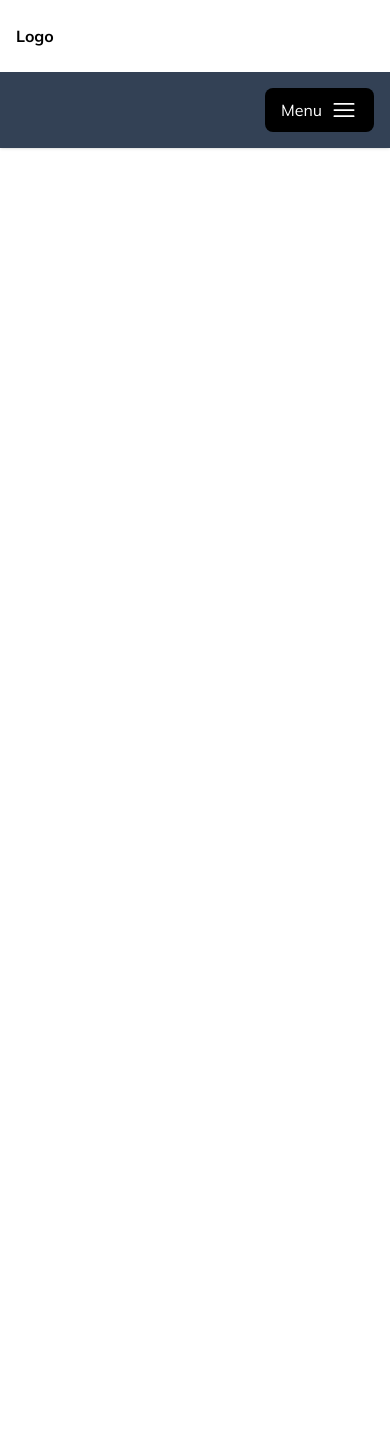
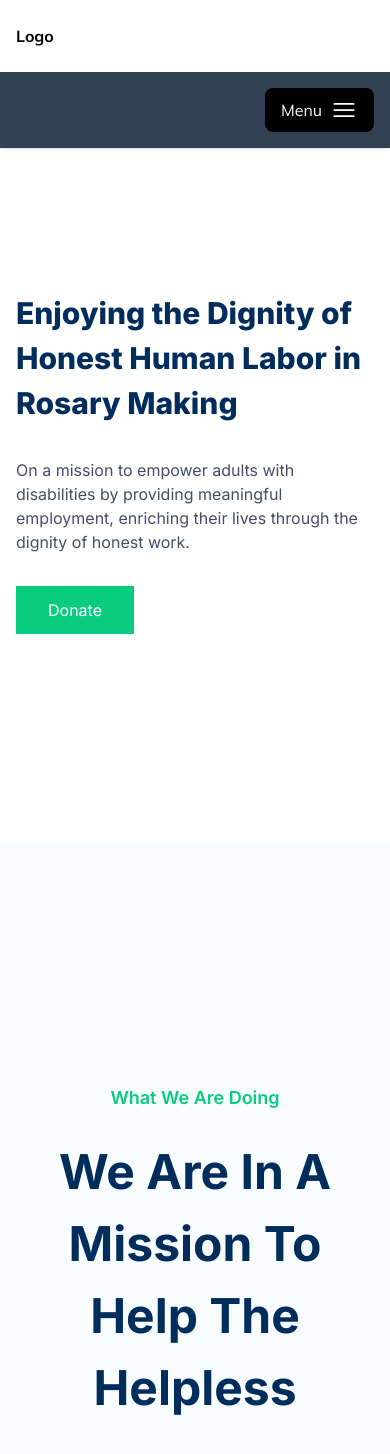
Before and after one commit to Wills-dev/rosarymakersoa, a Next.js app: page / in a window 390 px wide. Shown: the top 1454 px of the page. Before the commit the page ends 844 px from the top, so only its background shows below. Built offline with nearby package versions, Linux system fonts and the light colour scheme.

Commit message:
update: nav bar

```diff
--- a/app/page.js
+++ b/app/page.js
@@ -1,9 +1,13 @@
+import AboutUs from "@/components/AboutUs";
+import HeroSection from "@/components/HeroSection";
 import Navbar from "@/components/Navbar";
 
 export default function Home() {
   return (
     <main className="min-h-screen relative">
       <Navbar />
+      <HeroSection />
+      <AboutUs />
     </main>
   );
 }
--- /dev/null
+++ b/components/AboutUs.jsx
@@ -0,0 +1,22 @@
+const AboutUs = () => {
+  return (
+    <section className="h-screen w-full bg-[#f8fcff]">
+      <div className="container mx-auto p-4 h-full w-full">
+        <div className="flex justify-center items-center min-h-full">
+          <div className="">
+            <h6 className="font-semibold text-primary-color capitalize text-lg text-center">
+              What we are doing
+            </h6>
+            <h2 className="text-5xl py-6 text-[#002d5b] font-bold max-w-xl text-center leading-normal">
+              We Are In A Mission To Help The Helpless
+            </h2>
+
+            <div className="flex "></div>
+          </div>
+        </div>
+      </div>
+    </section>
+  );
+};
+
+export default AboutUs;
--- /dev/null
+++ b/components/DonateButton.jsx
@@ -0,0 +1,12 @@
+const DonateButton = () => {
+  return (
+    <>
+      {" "}
+      <button className="bg-primary-color py-3 px-8 text-white hover:bg-green-600  transition-all duration-300 max-w-fit">
+        Donate
+      </button>
+    </>
+  );
+};
+
+export default DonateButton;
--- /dev/null
+++ b/components/HeroSection.jsx
@@ -0,0 +1,23 @@
+import React from "react";
+import DonateButton from "./DonateButton";
+
+const HeroSection = () => {
+  return (
+    <section className="w-full h-screen container mx-auto p-4 pt-24">
+      <div className="max-w-3xl h-full flex flex-col gap-8 justify-center">
+        <h1 className="sm:text-6xl text-3xl font-extrabold text-[#002d5b] leading-normal">
+          Enjoying the Dignity of Honest Human Labor in Rosary Making
+        </h1>
+        <p className="text-[#464d65]">
+          On a mission to empower adults with disabilities by providing
+          meaningful employment, enriching their lives through the dignity of
+          honest work.
+        </p>
+
+        <DonateButton />
+      </div>
+    </section>
+  );
+};
+
+export default HeroSection;
--- a/components/Navbar.jsx
+++ b/components/Navbar.jsx
@@ -6,6 +6,7 @@ import { usePathname } from "next/navigation";
 
 import { motion, AnimatePresence } from "framer-motion";
 import { useState } from "react";
+import DonateButton from "./DonateButton";
 
 const Navbar = () => {
   const pathname = usePathname();
@@ -18,7 +19,7 @@ const Navbar = () => {
   };
 
   return (
-    <header className="w-full font-mulish shadow fixed">
+    <header className="w-full font-mulish shadow fixed z-50 backdrop-blur">
       <div className="container mx-auto">
         <div className="flex items-center justify-between gap-10 border-b-1 py-4 text-sm text-[#687693] max-md:hidden">
           <div className="flex items-center gap-6">
@@ -84,7 +85,7 @@ const Navbar = () => {
             </a>
           </div>
         </div>
-        <nav className=" px-4 py-6 flex items-center justify-between">
+        <nav className=" px-4 py-6 flex items-center justify-between bg-white">
           <div className="font-bold">Logo</div>
           <div className="flex items-center md:gap-16 gap-4 max-md:hidden">
             <ul className="flex items-center gap-10">
@@ -111,9 +112,7 @@ const Navbar = () => {
                 </Link>
               </li>
             </ul>
-            <button className="bg-primary-color py-3 px-8 text-white hover:bg-green-600  transition-all duration-300">
-              Donate
-            </button>
+            <DonateButton />
           </div>
         </nav>
         <AnimatePresence>
@@ -147,14 +146,16 @@ const Navbar = () => {
                 </svg>
               </button>
             </div>
+          </motion.div>
+        </AnimatePresence>
         <AnimatePresence>
           {isActive && (
             <motion.div
-                  initial={{ y: 20 }}
+              initial={{ y: -20 }}
               animate={{ y: 0 }}
-                  exit={{ y: 20 }}
+              exit={{ y: -20 }}
               transition={{ duration: 0.3 }}
-                  className=""
+              className="p-4 bg-slate-700 md:hidden"
             >
               <ul className="flex flex-col gap-3 text-white">
                 <li className="hover:text-primary-color transition-all duration-300">
@@ -186,8 +187,6 @@ const Navbar = () => {
             </motion.div>
           )}
         </AnimatePresence>
-          </motion.div>
-        </AnimatePresence>
       </div>
     </header>
   );
```
Lines whose indentation alone changed are shown as unchanged.
